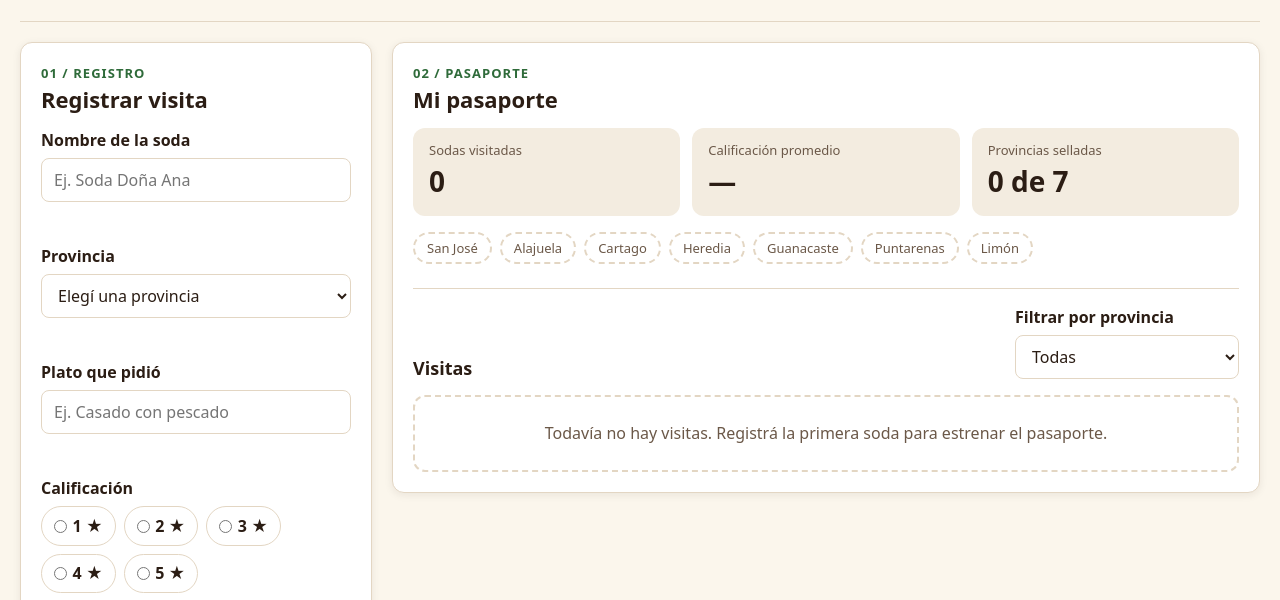
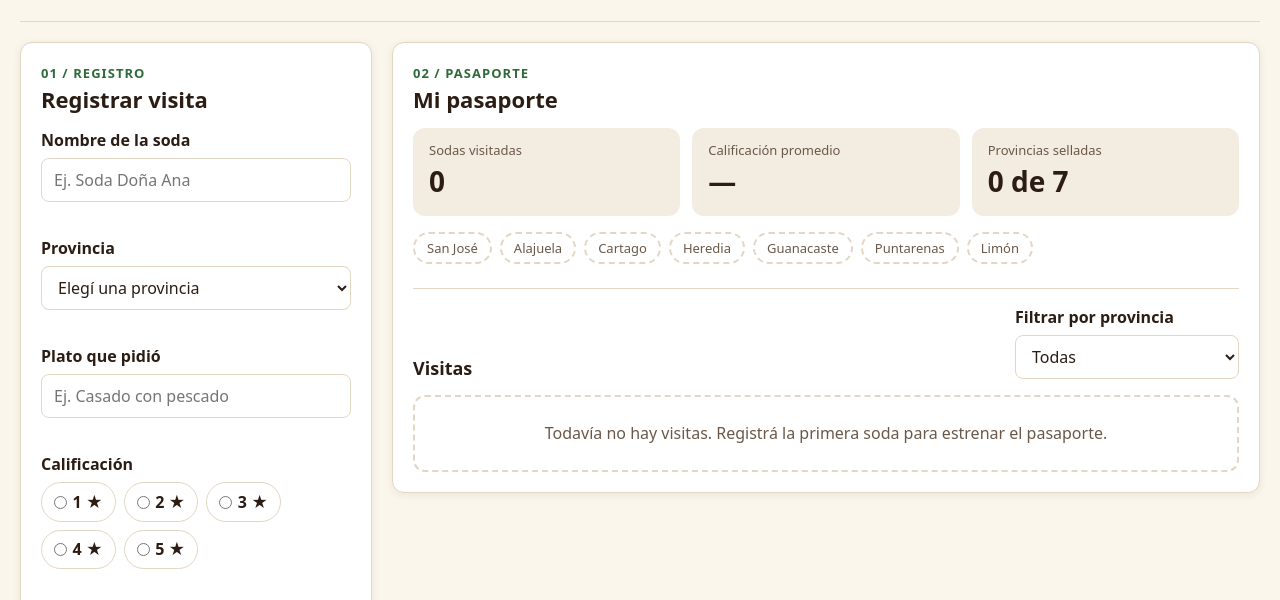
Before and after one commit to craftez/pasaporte-gallo-pinto, a plain HTML site: page index.html in a window 1280 px wide. Shown: the part 139-739 px from the top of the page. Drawn offline with Linux system fonts and the light colour scheme; no server answers.

Commit message:
Ajusta el espaciado del formulario y aclara el comentario de ui.js

```diff
--- a/css/estilos.css
+++ b/css/estilos.css
@@ -126,7 +126,7 @@ h3 {
 .formulario {
     display: grid;
     grid-template-columns: minmax(0, 1fr);
-    gap: 1rem;
+    gap: 0.5rem;
 }
 
 .campo {
--- a/js/ui.js
+++ b/js/ui.js
@@ -1,7 +1,7 @@
 /*
  * ui.js: funciones que crean y actualizan elementos del DOM.
- * No guardan estado: reciben datos y los pintan. Todo con createElement y
- * textContent; nunca innerHTML con lo que escribió el usuario.
+ * No guardan estado: reciben datos y los pintan. Todo se crea con
+ * createElement y textContent, así el texto del usuario nunca se lee como HTML.
  * Uso de IA (Claude, de Anthropic): apoyo para organizar las funciones de pintado.
  */
 "use strict";
```
